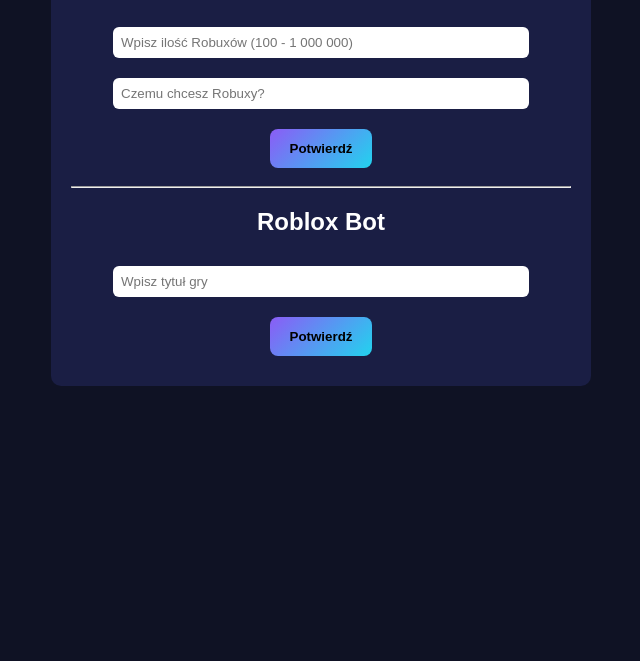
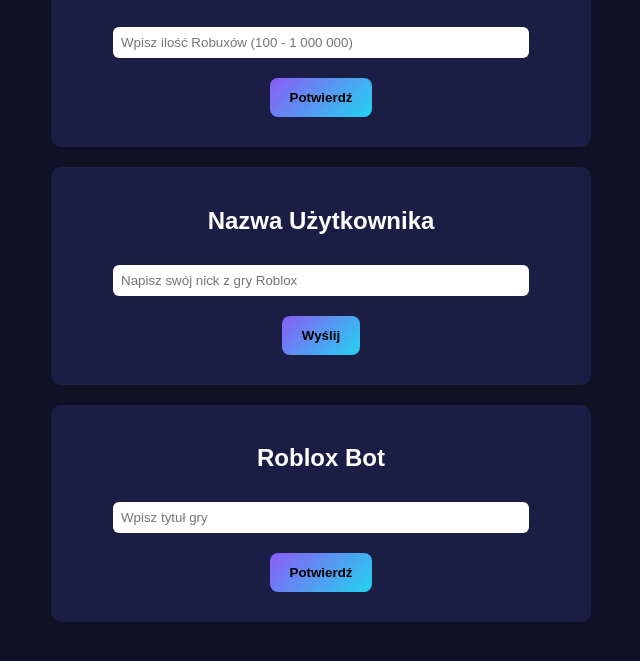
Before and after one commit to SuperDusio/freerobux, a plain HTML site: page index.html in a window 1280 px wide. Shown: the part 179-840 px from the top of the page, without its empty margins (319-959 px from the left). Before the commit the page ends 800 px from the top, so only its background shows below. Drawn offline with Linux system fonts and the light colour scheme.

Commit message:
Create index.html

```diff
--- a/index.html
+++ b/index.html
@@ -16,18 +16,19 @@
 <body>
   <h1>Chcesz Pomoc na platformie Roblox?</h1>
   <div class="card">
-    <div>
     <h2>Free Robux</h2>
     <input class="input-field" type="number" id="robuxAmount" placeholder="Wpisz ilość Robuxów (100 - 1 000 000)" min="100" max="1000000">
-      <input class="input-field" type="text" id="robuxReason" placeholder="Czemu chcesz Robuxy?">
     <button class="btn" onclick="startPrank('Robuxy zostały przekazane na twoje konto!')">Potwierdź</button>
   </div>
-    <hr>
-    <div>
+  <div class="card">
+    <h2>Nazwa Użytkownika</h2>
+    <input class="input-field" type="text" id="robuxReason" placeholder="Napisz swój nick z gry Roblox">
+    <button class="btn" onclick="startPrank(Nick został potwierdzony!)">Wyślij</button>
+  </div>
+  <div class="card">
     <h2>Roblox Bot</h2>
     <input class="input-field" type="text" id="gameTitle" placeholder="Wpisz tytuł gry">
     <button class="btn" onclick="startPrank('Bot został aktywowany!')">Potwierdź</button>
-    </div>
   </div>
   <div class="card" id="prankBox" style="display:none;">
     <h2>Ładowanie...</h2>
```
Lines whose indentation alone changed are shown as unchanged.
